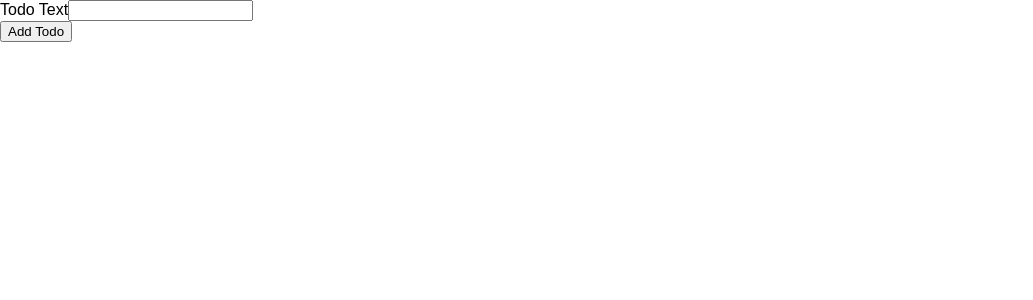
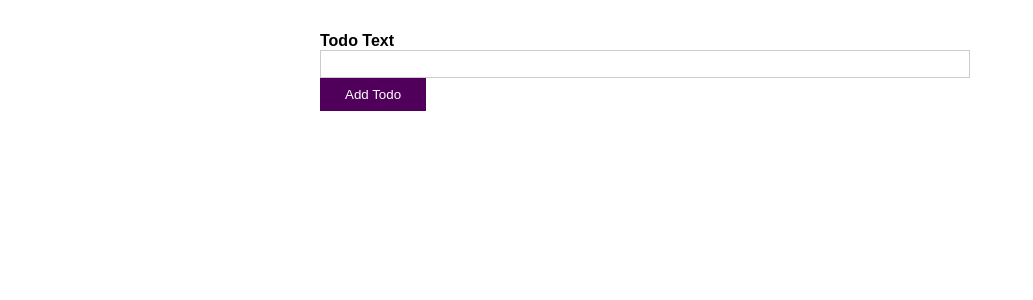
Before and after one commit to DominikStefancik/Typescript-Features, a React (Create React App) app in the folder projects/react-and-typescript/: page / in a window 1280 px wide. Shown: the top 300 px of the page, without its empty margins (0-1033 px from the left). Built offline with nearby package versions, Linux system fonts and the light colour scheme.

Commit message:
Add styling

```diff
--- /dev/null
+++ b/projects/react-and-typescript/src/components/NewTodo.css
@@ -0,0 +1,47 @@
+form {
+  width: 90%;
+  max-width: 40rem;
+  margin: 2rem auto;
+}
+
+.form-control {
+  margin-bottom: 1rem;
+}
+
+label, input {
+  display: block;
+  width: 100%;
+}
+
+label {
+  font-weight: bold;
+}
+
+input {
+  font: inherit;
+  border: 1px solid #ccc;
+  padding: 0.25rem;
+}
+
+input:focus {
+  outline: none;
+  border-color: #50005a;
+}
+
+button {
+  background: #50005a;
+  border: 1px solid #50005a;
+  color: white;
+  padding: 0.5rem 1.5rem;
+  cursor: pointer;
+}
+
+button:focus {
+  outline: none;
+}
+
+button:hover,
+button:active {
+  background: #6a0a77;
+  border-color: #6a0a77;
+}
--- a/projects/react-and-typescript/src/components/NewTodo.tsx
+++ b/projects/react-and-typescript/src/components/NewTodo.tsx
@@ -1,4 +1,5 @@
 import React, { useRef } from "react";
+import "./NewTodo.css";
 
 interface NewTodoProps {
   onAddTodo: (todoText: string) => void;
--- /dev/null
+++ b/projects/react-and-typescript/src/components/TodoList.css
@@ -0,0 +1,17 @@
+ul {
+  list-style: none;
+  width: 90%;
+  max-width: 40rem;
+  margin: 2rem auto;
+  padding: 0;
+}
+
+li {
+  margin: 1rem 0;
+  padding: 1rem;
+  box-shadow: 0 2px 8px rgba(0, 0, 0, 0.26);
+  border-radius: 6px;
+  display: flex;
+  justify-content: space-between;
+  align-items: center;
+}
--- a/projects/react-and-typescript/src/components/TodoList.tsx
+++ b/projects/react-and-typescript/src/components/TodoList.tsx
@@ -1,5 +1,5 @@
 import React from "react";
-import { prependOnceListener } from "cluster";
+import "./TodoList.css";
 
 interface TodoListProps {
   items: { id: string, text: string }[];
```
